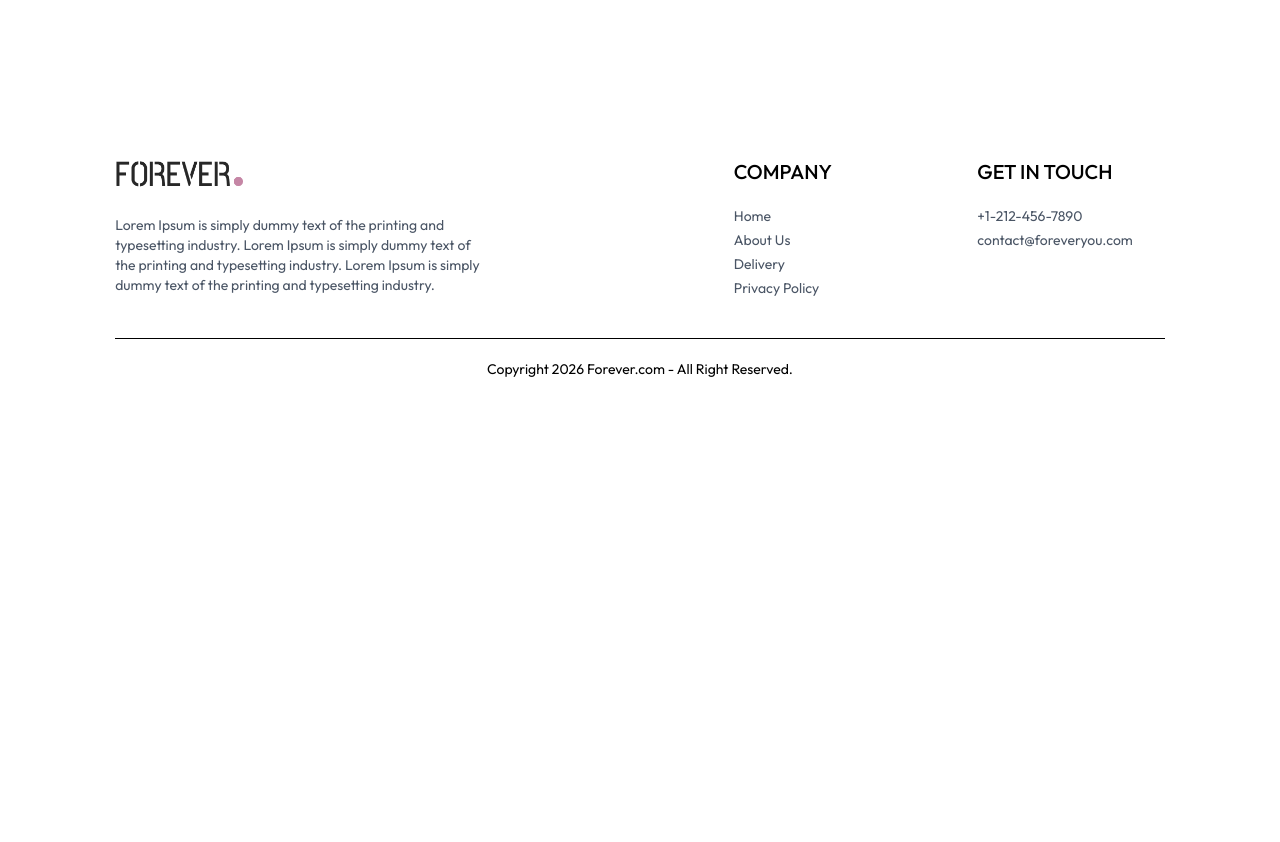
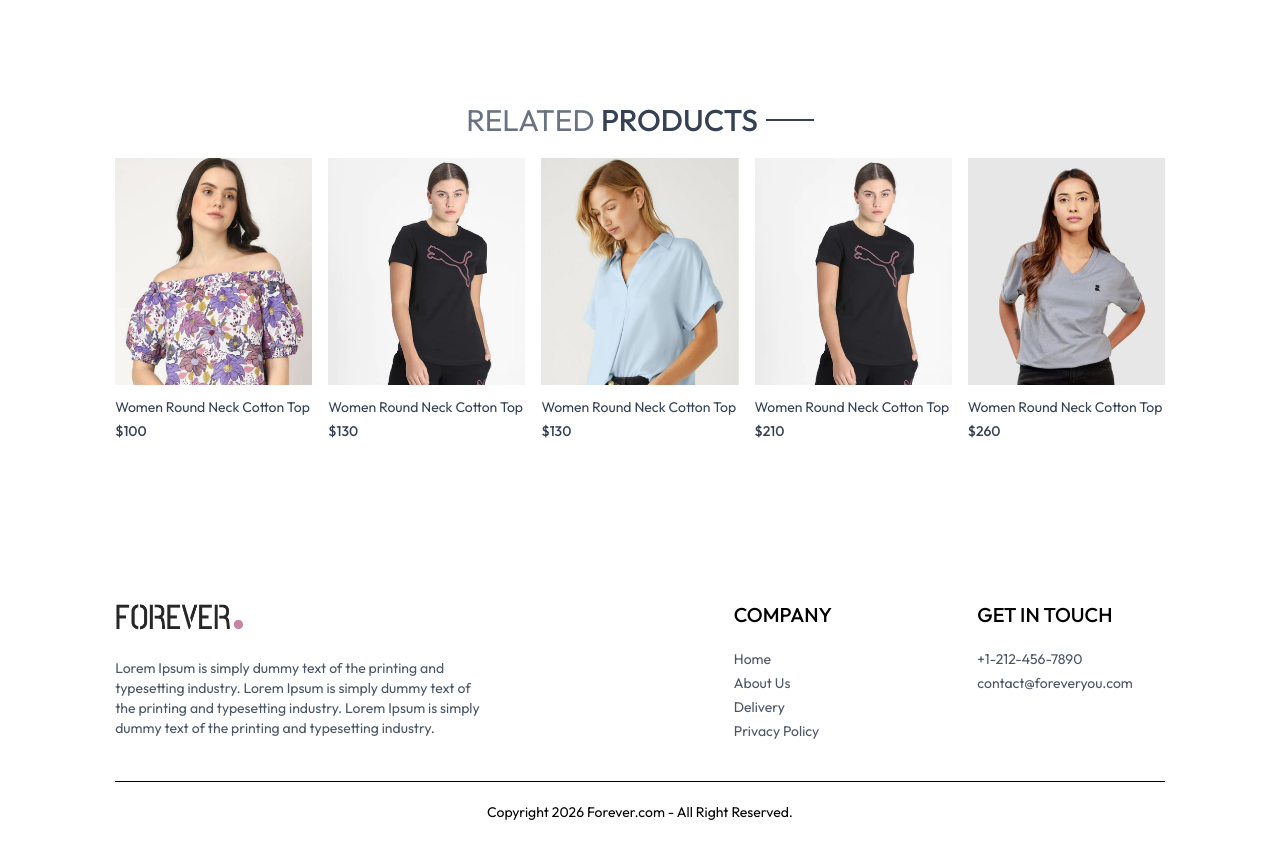
Before and after one commit to Mohamed-Gabal/react-ecommerce-app, a React (Vite) app: page /product/aaaaa in a window 1280 px wide. Shown: the part 891-1733 px from the top of the page. Before the commit the page ends 1290 px from the top, so only its background shows below. Built offline with nearby package versions, Linux system fonts and the light colour scheme.

Commit message:
Finished Cart Page and edit on ShopContext

```diff
--- a/package.json
+++ b/package.json
@@ -14,6 +14,7 @@
     "react": "^19.2.5",
     "react-dom": "^19.2.5",
     "react-router-dom": "^7.15.0",
+    "react-toastify": "^11.1.0",
     "tailwindcss": "^4.3.0"
   },
   "devDependencies": {
--- a/src/App.jsx
+++ b/src/App.jsx
@@ -13,11 +13,17 @@
 import Navbar from './components/Navbar';
 import Footer from './components/Footer';
 import SearchBar from './components/SearchBar';
+import 'react-toastify/dist/ReactToastify.css';
+
+//
+import { ToastContainer, toast } from 'react-toastify';
+
 
 const App = () => {
   return (
     <div className='px-4 sm"px-[vw] md:px-[7vw] lg:px-[9vw]'>
       {/* Navbar */}
+      <ToastContainer />
       <Navbar />
       <SearchBar />
       {/* Pages */}
--- a/src/components/Navbar.jsx
+++ b/src/components/Navbar.jsx
@@ -7,7 +7,7 @@
   // State For Change Menu
   const [ visible, setVisible] = useState(false);
 
-  const { setShowSearch } = useContext(ShopContext);
+  const { setShowSearch, getCartCount } = useContext(ShopContext);
 
   return (
     <div className="flex items-center justify-between py-5 font-medium">
@@ -51,7 +51,7 @@
 
         <Link to='/cart' className="relative">
           <img src={assets.cart_icon} alt="cartIcon" className="w-5 min-w-5" />
-          <p className="absolute right-[-5px] bottom-[-5px] w-4 text-center leading-4 bg-black text-white aspect-square rounded-full text-[8px]">10</p>
+          <p className="absolute right-[-5px] bottom-[-5px] w-4 text-center leading-4 bg-black text-white aspect-square rounded-full text-[8px]">{getCartCount()}</p>
         </Link>
         <img onClick={() => setVisible(true)} src={assets.menu_icon} alt="menuIcon" className="w-5 cursor-pointer sm:hidden" />
       </div>
--- /dev/null
+++ b/src/components/RelatedProducts.jsx
@@ -0,0 +1,40 @@
+import { useContext, useEffect, useState } from "react";
+import { ShopContext } from "../context/ShopContext";
+import Title from '../components/Title';
+import ProductItem from '../components/ProductItems';
+
+const RelatedProducts = ({category, subCategory}) => {
+
+  const { products } = useContext(ShopContext);
+  const [ related, setRelated ] = useState([]);
+
+
+  useEffect(() => {
+
+    if(products.length > 0) {
+      let productCopy = products.slice();
+      productCopy =  productCopy.filter((item) => category === item.category);
+      productCopy = productCopy.filter((item) => subCategory === item.subCategory);
+
+      setRelated(productCopy.slice(0, 5));
+    }
+
+  }, [products]);
+
+  return (
+    <div className='my-24'>
+      <div className="text-center text-3xl py-2 uppercase">
+        {/* Import Title Component */}
+        <Title text1={'Related'} text2={'Products'} />
+      </div>
+
+      <div className='grid grid-cols-2 sm:grid-cols-3 md:grid-cols-4 lg:grid-cols-5 gap-4 gap-y-6'>
+        {/* Import ProductItem Component */}
+        {related.map((item, index) => (
+          <ProductItem key={index} id={item._id} name={item.name } price={item.price} image={item.image}/>
+        ))}
+      </div>
+    </div>
+  )
+}
+export default RelatedProducts;
--- a/src/context/ShopContext.jsx
+++ b/src/context/ShopContext.jsx
@@ -1,6 +1,7 @@
-import { createContext } from "react";
+import { createContext, useEffect } from "react";
 import { products } from "../assets/assets";
 import { useState } from "react";
+import { toast } from "react-toastify";
 
 export const ShopContext = createContext();
 
@@ -10,10 +11,50 @@
   const delivery_fee = 10;
   const [ search, setSearch ] = useState('');
   const [ showSearch, setShowSearch ] = useState(false);
+  const [ cartItems, setCartItems ] = useState({});
+
+  const addToCart = (itemId, size) => {
+
+    if(!size) {
+      toast.error('Select Product Size');
+      return;
+    }
+
+    let cartData = structuredClone(cartItems);
+
+    if(cartData[itemId]) {
+      if(cartData[itemId][size]) {
+        cartData[itemId][size] += 1;
+      }
+      else {
+        cartData[itemId][size] = 1;
+      }
+    }
+    else {
+      cartData[itemId] = {};
+      cartData[itemId][size] = 1;
+    }
+
+    setCartItems(cartData);
+  }
+
+  const getCartCount = () => {
+  let totalCount = 0;
+
+  for (const itemId in cartItems) {
+    for (const size in cartItems[itemId]) {
+      totalCount += cartItems[itemId][size];
+    }
+  }
+
+  return totalCount;
+};
 
   const value = {
     products, currency, delivery_fee,
-    search,setSearch,showSearch,setShowSearch
+    search,setSearch,showSearch,setShowSearch,
+    cartItems,addToCart,
+    getCartCount
   }
 
   return (
--- a/src/pages/Cart.jsx
+++ b/src/pages/Cart.jsx
@@ -1,8 +1,59 @@
-import React from 'react'
+import { useContext, useEffect, useState } from "react";
+import { ShopContext } from "../context/ShopContext";
+import Title from "../components/Title";
+import { assets } from "../assets/assets";
 
 const Cart = () => {
+
+  const { products, currency, cartItems} = useContext(ShopContext);
+  const [ cartData, setCartData ] = useState([]);
+
+  useEffect(() => {
+    const tempData = [];
+    for(const items in cartItems) {
+      for(const item in cartItems[items]) {
+        if (cartItems[items][item] > 0) {
+          tempData.push({
+            _id: items,
+            size: item,
+            quantity: cartItems[items][item]
+          })
+        }
+      }
+    }
+    setCartData(tempData);
+  }, [cartItems]);
+
   return (
-    <div>Cart</div>
+    <div className="border-t pt-14">
+      <div className="text-2xl mb-3 uppercase">
+        {/* Import Title Component */}
+        <Title text1={'your'} text2={'cart'} />
+      </div>
+
+      <div>
+        {cartData.map((item, index) => {
+          const productData = products.find((product) => product._id === item._id);
+
+          return (
+            <div key={index} className="py-4 border-t border-b text-gray-700 grid grid-cols-[4fr_0.5fr_0.5fr] sm:grid-cols-[4fr_2fr_0.5fr] items-center gap-4">
+              <div className="flex items-center gap-6">
+                <img src={productData.image[0]} alt="" className="w-16 sm:w-20" />
+                <div>
+                <p className="text-xs sm:text-lg font-medium">{productData.name}</p>
+              <div className="flex items-center gap-5 mt-2">
+                <p>{currency}{productData.price}</p>
+                <p className="px-2 sm:px-3 border bg-slate-50">{item.size}</p>
+              </div>
+                </div>
+              </div>
+              <input type="number" min={1} defaultValue={item.quantity} className="border max-w-10 sm:max-w-20 px-1 py-1" />
+                <img src={assets.bin_icon} alt="" className="w-4 mr-4 sm:w-5 cursor-pointer" />
+            </div>
+          )
+        })}
+      </div>
+    </div>
   )
 }
 export default Cart;
--- a/src/pages/Product.jsx
+++ b/src/pages/Product.jsx
@@ -2,17 +2,18 @@
 import { useParams } from "react-router-dom";
 import { ShopContext } from "../context/ShopContext";
 import { assets } from "../assets/assets";
+import RelatedProducts from "../components/RelatedProducts";
 
 const Product = () => {
 
   const { productId } = useParams();
-  const { products, currency } = useContext(ShopContext);
+  const { products, currency, addToCart } = useContext(ShopContext);
   const [ productData, setProductData ] = useState(false);
   const [ image, setImage ] = useState('');
   const [ size, setSize ] = useState('');
 
 
-  const fetchProductData = async () => {
+  const fetchProductData = () => {
     products.map((item) => {
       if (item._id === productId) {
         setProductData(item);
@@ -65,7 +66,7 @@
             ))}
           </div>
         </div>
-        <button className="bg-black text-white uppercase px-8 py-3 text-sm active:bg-gray-700 cursor-pointer">Add To Cart</button>
+        <button onClick={() => addToCart(productData._id, size)} className="bg-black text-white uppercase px-8 py-3 text-sm active:bg-gray-700 cursor-pointer">Add To Cart</button>
         <hr className="mt-8 sm:w-4/5" />
         <div className="text-sm text-gray-500 mt-5 flex flex-col gap-1">
           <p>100% Original Product.</p>
@@ -86,6 +87,10 @@
         <p>E-commerce website typically display products or services along with detailed descriptions, images, prices, and any available variations (e.g., sizes, colors).</p>
       </div>
     </div>
+
+    {/* Display Related Products */}
+    {/* Import RelatedProducts Component */}
+    <RelatedProducts category={productData.category} subCategory={productData.subCategory} />
     </div>
   ) :
   <div className="opacity-0"></div>
```
Also changed, not shown: 1 other file (tests, documents, lock files or other folders).
